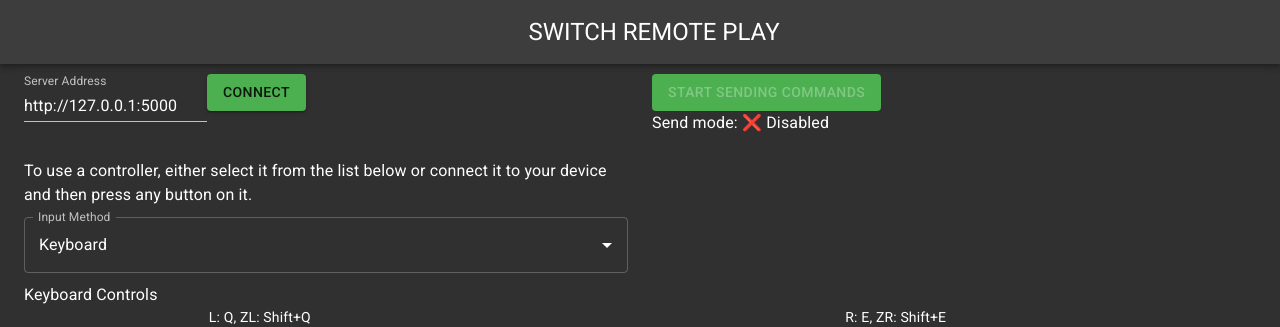
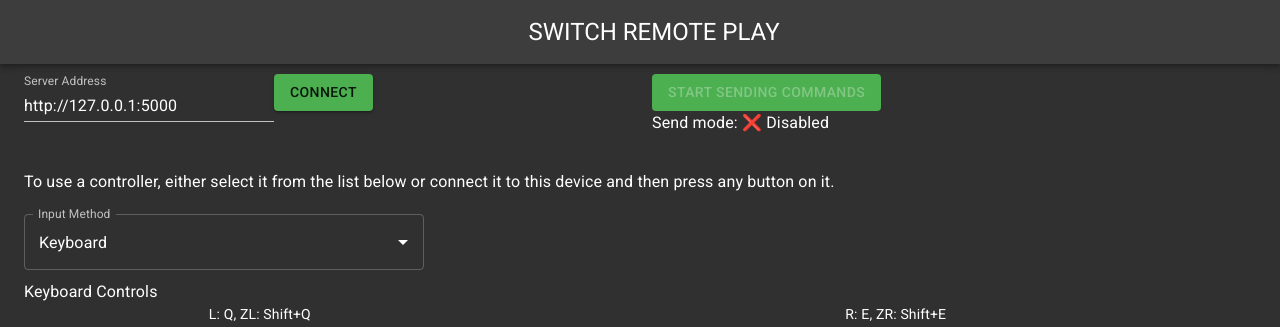
Before and after one commit to juharris/switch-remoteplay, a React (Create React App) app in the folder website-client/: page / in a window 1280 px wide. Shown: the top 327 px of the page. Built offline with nearby package versions, Linux system fonts and the light colour scheme.

Commit message:
client: Add explanation to enable insecure content.

```diff
--- a/website-client/src/components/PlayGame.tsx
+++ b/website-client/src/components/PlayGame.tsx
@@ -14,6 +14,13 @@ import KeyboardBinding from '../key-binding/KeyboardBinding'
 
 // Can take a Theme as input.
 const styles = () => createStyles({
+	connectionSection: {
+		minHeight: 120,
+	},
+	serverAddressInput: {
+		width: 250,
+		maxWidth: '100%'
+	},
 	controller: {
 		marginTop: '10px',
 	},
@@ -37,9 +44,13 @@ const styles = () => createStyles({
 		maxHeight: '100%',
 	},
 	inputMethodSelect: {
-		paddingTop: '10px',
+		paddingTop: 20,
+		width: 400,
+		maxWidth: '100%',
 	},
 })
+
+const setupMixedContent = " You may have to enable \"mixed content\" or \"insecure content\" for this connection in your browser's settings if the server your friend is hosting does not have SSL (a link that starts with https). Warning! This is insecure."
 
 class PlayGame extends React.Component<any, any> {
 	constructor(props: Readonly<any>) {
@@ -181,8 +192,8 @@ class PlayGame extends React.Component<any, any> {
 			this.onDisconnect()
 			return
 		}
-		const address = this.state.serverAddress
-		const status = `Attempting to connect to "${address}"...`
+		const address: string = this.state.serverAddress
+		const status = `Attempting to connect to "${address}"...${!address.startsWith('https://') ? setupMixedContent : ""}`
 		this.updateConnectionStatus(status)
 		const socket = io(address)
 		this.setState({
@@ -247,10 +258,9 @@ class PlayGame extends React.Component<any, any> {
 		const { classes } = this.props
 
 		return (<Container>
-			<div>
-				<Grid container spacing={3}>
+			<Grid className={classes.connectionSection} container spacing={3}>
 				<Grid item xs={12} sm={6}>
-						<TextField label="Server Address" name="serverAddress" value={this.state.serverAddress} onChange={this.handleChange} />
+					<TextField className={classes.serverAddressInput} label="Server Address" name="serverAddress" value={this.state.serverAddress} onChange={this.handleChange} />
 					<Button variant="contained" onClick={this.toggleConnect}
 						style={{ backgroundColor: this.state.socket ? red[500] : green[500] }}>
 						{this.state.connectButtonText}
@@ -267,10 +277,12 @@ class PlayGame extends React.Component<any, any> {
 					<Typography component="p">{this.state.sendModeStatus}</Typography>
 					<Typography component="p">{this.state.status}</Typography>
 				</Grid>
-					<Grid item xs={6}>
+			</Grid>
+			{this.renderVideo()}
+
 			<Typography component="p">
 				To use a controller, either select it from the list below or
-							connect it to your device and then press any button on it.
+				connect it to this device and then press any button on it.
 			</Typography>
 			<Autocomplete
 				className={classes.inputMethodSelect}
@@ -283,10 +295,6 @@ class PlayGame extends React.Component<any, any> {
 				onChange={this.handleInputMethodSelection}
 				renderInput={(params) => <TextField {...params} label="Input Method" variant="outlined" />}
 			/>
-					</Grid>
-				</Grid>
-			</div>
-			{this.renderVideo()}
 			{/* TODO Use Controller from https://github.com/nuiofrd/switch-remoteplay/tree/master/switch-rp-client/src */}
 
 			<div className={classes.controller}>
```
Lines whose indentation alone changed are shown as unchanged.
